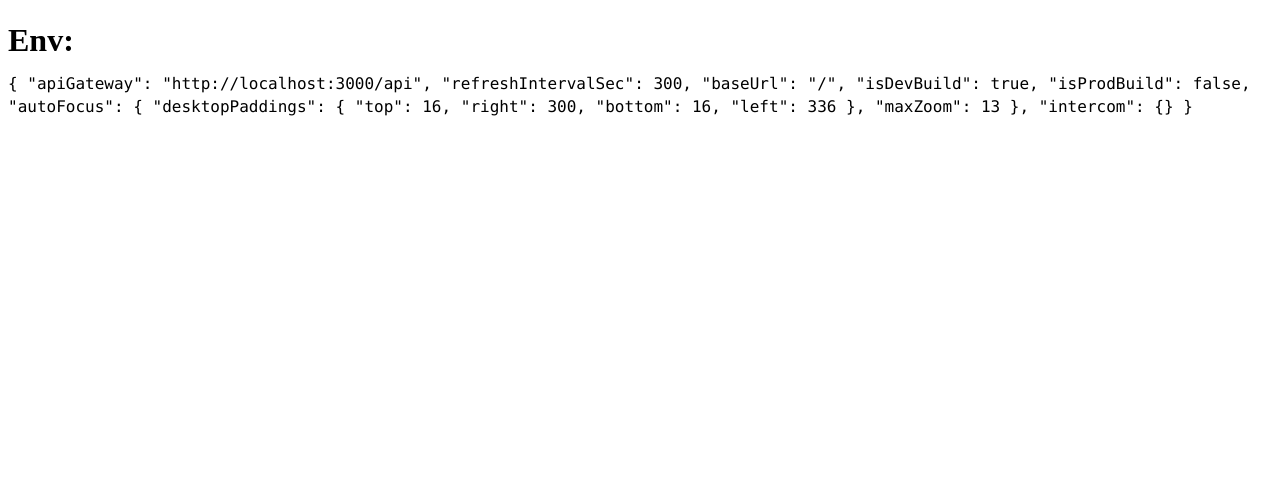
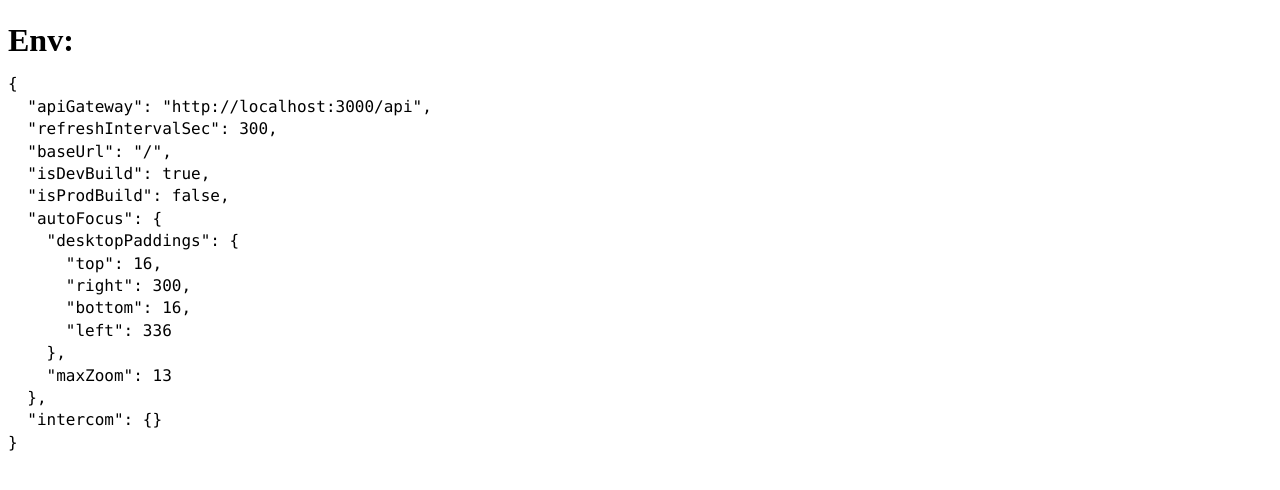
Before and after one commit to Akiyamka/node-js-ci-cd-experement, a React (Vite) app: page / in a window 1280 px wide. Shown: the top 490 px of the page. Built offline with nearby package versions, Linux system fonts and the light colour scheme; what @reatom/core, @reatom/react would draw is missing.

Commit message:
ci: first try to publish ddocker image

```diff
--- a/package.json
+++ b/package.json
@@ -21,7 +21,9 @@
     "lint:css": "stylelint ./src/**/*.css",
     "postinstall": "run-s fixtypes patch",
     "fixtypes": "node ./scripts/fix-deckgl-types.mjs",
-    "patch": "patch-package"
+    "patch": "patch-package",
+    "docker:build": "docker build -f ./Dockerfile ./dist -t ,myimage:latest",
+    "docker:run": "docker run --rm -d  -p 80:80/tcp myimage:latest"
   },
   "ava": {
     "extensions": {
--- a/src/App.tsx
+++ b/src/App.tsx
@@ -6,7 +6,7 @@ import config from '~core/app_config';
 ReactDOM.render(
   <reatomContext.Provider value={store}>
     <h1>Env:</h1>
-    <code>{JSON.stringify(config, null, 2)}</code>
+    <code style={{ 'whiteSpace': 'pre'}}>{JSON.stringify(config, null, 2)}</code>
   </reatomContext.Provider>,
   document.getElementById('root'),
 );
```
Also changed, not shown: 1 other file (tests, documents, lock files or other folders).
